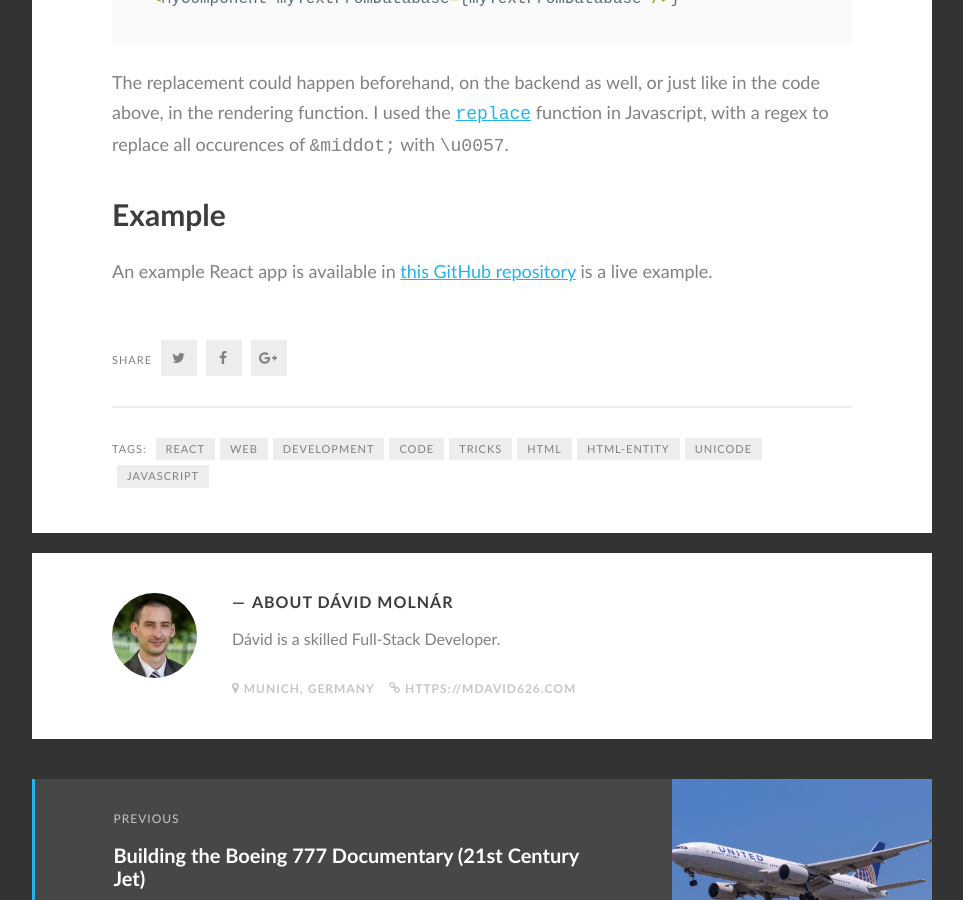
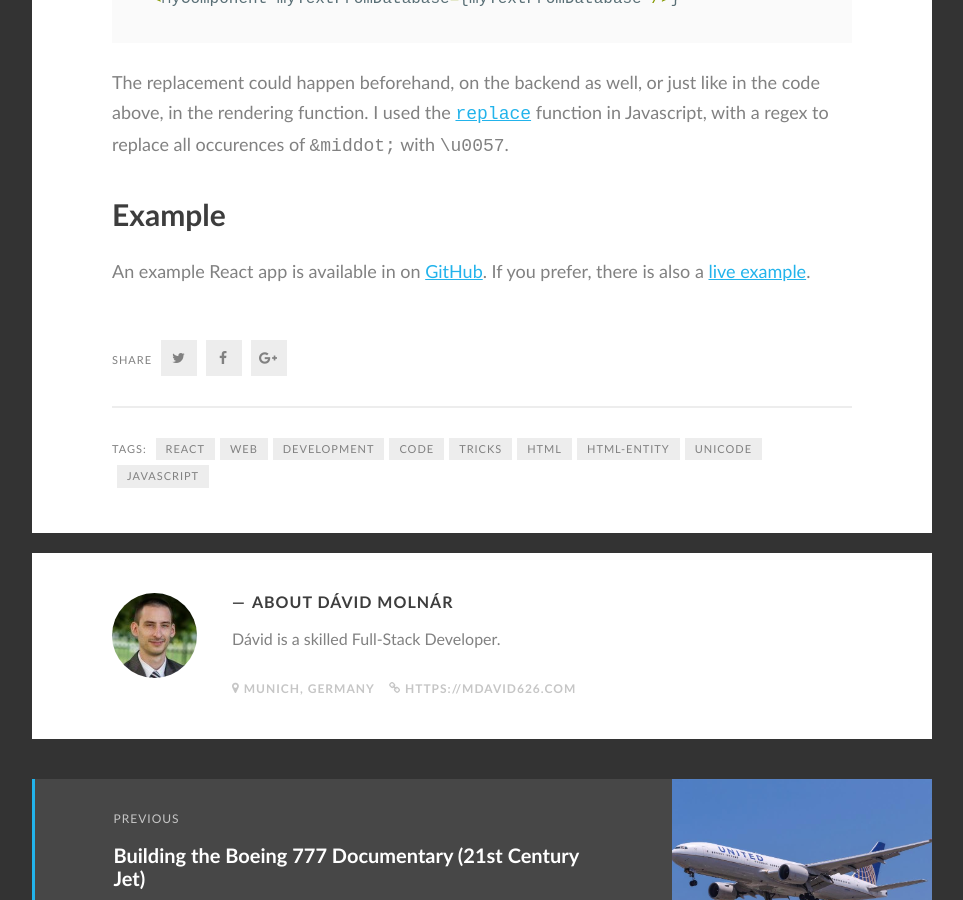
Before and after one commit to mdavid626/blog, a Jekyll site: the page built from _posts/2019-03-31-How-to-use-HTML-entities-without-dangerouslySetInnerHTML.md, in a window 1280 px wide and 900 px high, scrolled down 2034 px. Shown: the whole window, without its empty margins (8-971 px from the left). Built offline with Jekyll 4.4.1, drawn with Linux system fonts in a browser that asks for light colours; some web fonts are replaced; comment, search, counter and statistics services are not loaded.

Commit message:
Adjust text

```diff
--- a/_posts/2019-03-31-How-to-use-HTML-entities-without-dangerouslySetInnerHTML.md
+++ b/_posts/2019-03-31-How-to-use-HTML-entities-without-dangerouslySetInnerHTML.md
@@ -45,4 +45,4 @@ const myTextFromDatabase = 'First &middot; Second';
 The replacement could happen beforehand, on the backend as well, or just like in the code above, in the rendering function. I used the [`replace`](https://developer.mozilla.org/en-US/docs/Web/JavaScript/Reference/Global_Objects/String/replace) function in Javascript, with a regex to replace all occurences of `&middot;` with `\u0057`.
 
 ## Example
-An example React app is available in [this GitHub repository](https://github.com/mdavid626/react-html-entities-example) is a live example.
+An example React app is available in on [GitHub](https://github.com/mdavid626/react-html-entities-example). If you prefer, there is also a [live example](https://mdavid626.github.io/react-html-entities-example/).
```
